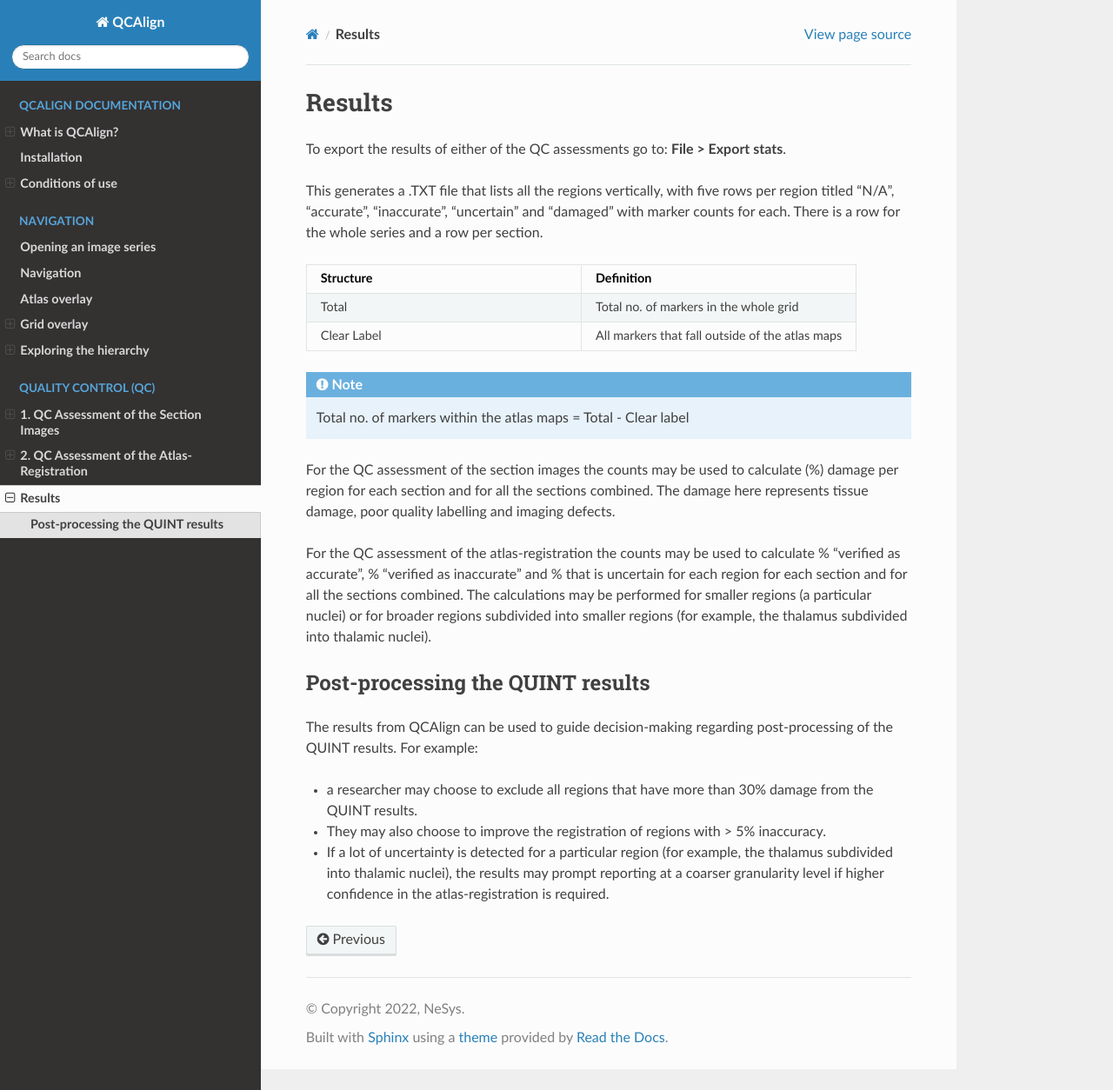
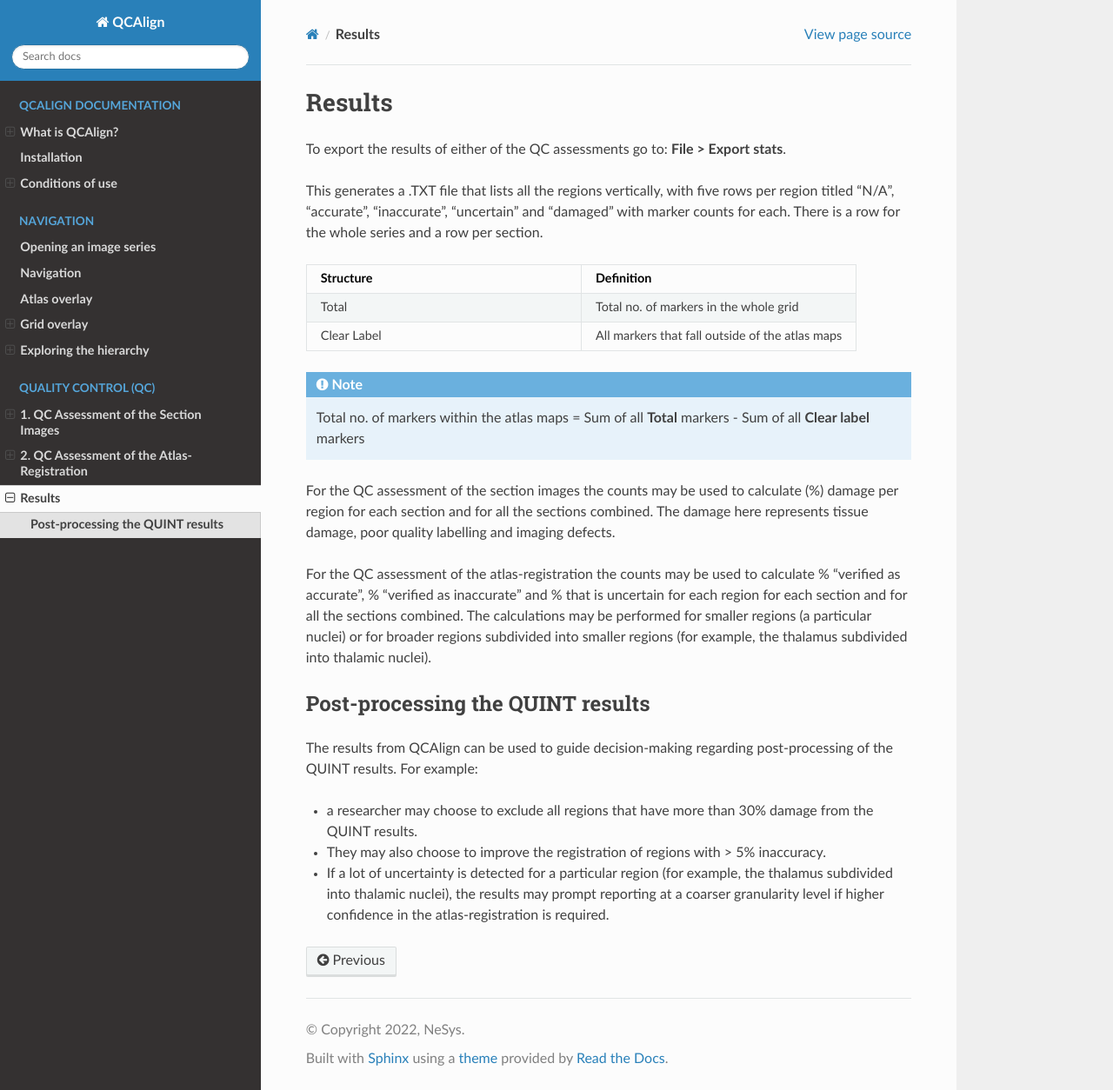
Before and after one commit to Neural-Systems-at-UIO/QCAlign, a Sphinx documentation site: the page built from docs/results.rst, in a window 1280 px wide and 1254 px high. Shown: the whole window at 87% size. Built offline with Sphinx 7.4.7 and the Read the Docs theme 2.0.0, drawn with Linux system fonts in a browser that asks for light colours.

Commit message:
Update results.rst

```diff
--- a/docs/results.rst
+++ b/docs/results.rst
@@ -17,7 +17,7 @@ This generates a .TXT file that lists all the regions vertically, with five rows
      - All markers that fall outside of the atlas maps
 
 .. note::
-   Total no. of markers within the atlas maps = Total - Clear label
+   Total no. of markers within the atlas maps = Sum of all **Total** markers - Sum of all **Clear label** markers
 
 For the QC assessment of the section images the counts may be used to calculate (%) damage per region for each section and for all the sections combined. The damage here represents tissue damage, poor quality labelling and imaging defects.
 
```
